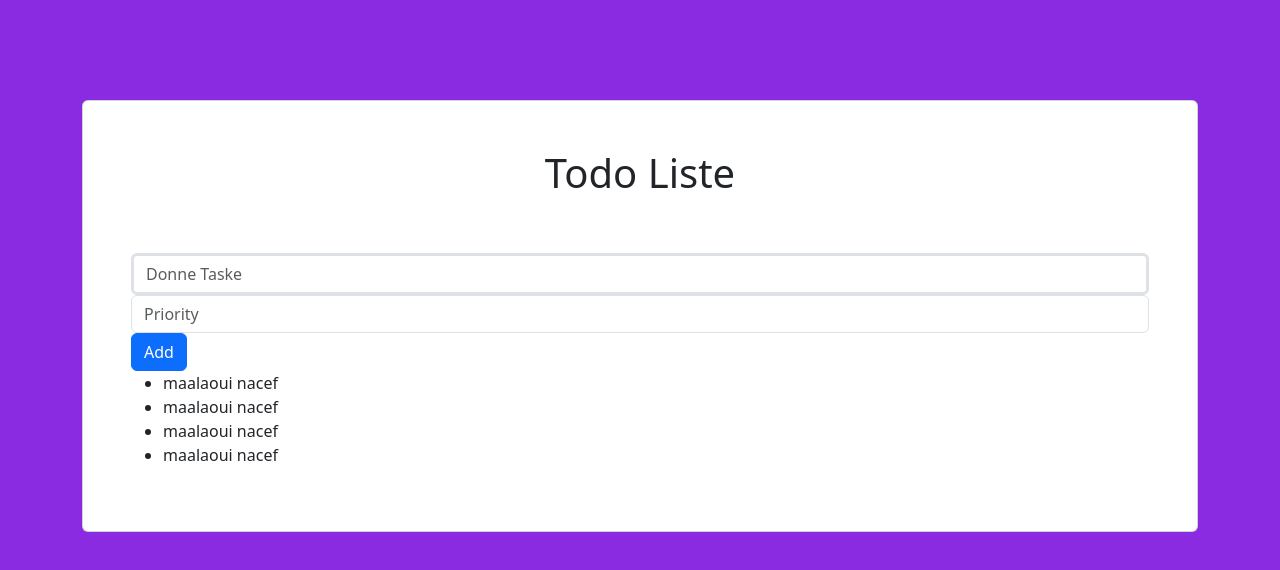
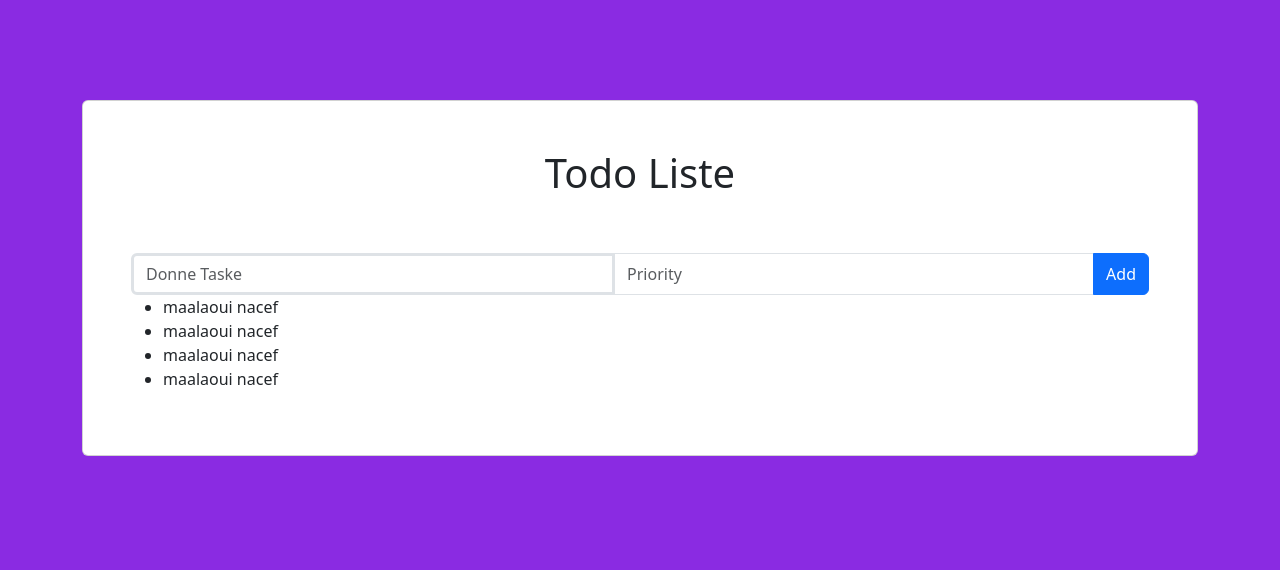
Before and after one commit to nacef-maalaoui/todo-liste, an Angular app in the folder frontend/: page / in a window 1280 px wide. Shown: the top 570 px of the page. Built offline with nearby package versions, Linux system fonts and the light colour scheme.

Commit message:
corrige forme

```diff
--- a/frontend/src/app/create/create.component.html
+++ b/frontend/src/app/create/create.component.html
@@ -1,4 +1,4 @@
-<div class="input group mt-5">
+<div class="input-group mt-5">
   <input type="text" class="form-control border-3" placeholder="Donne Taske" >
   <input type="text" class="form-control" placeholder="Priority" >
   <button class="btn btn-primary">Add</button>
```
